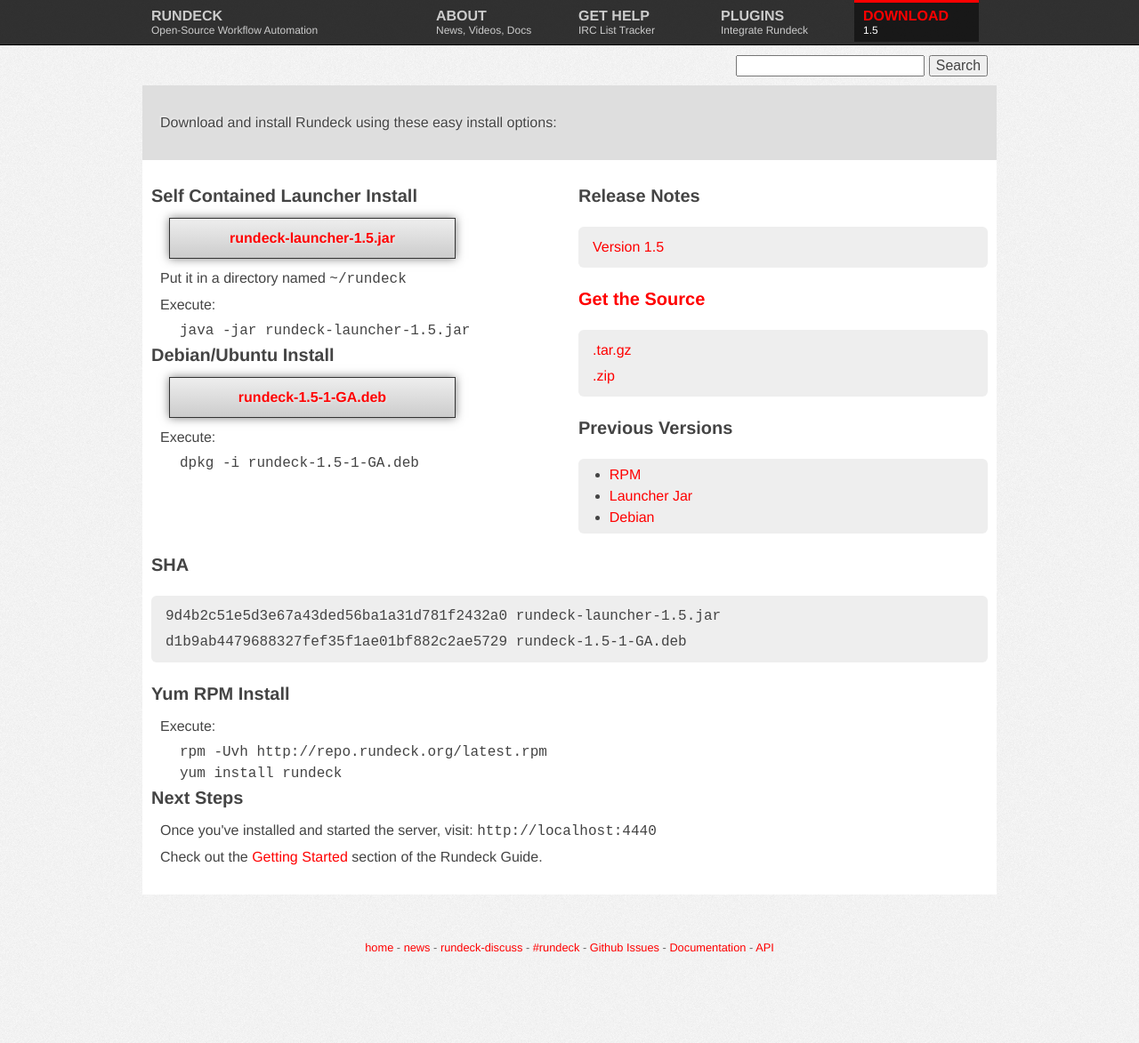
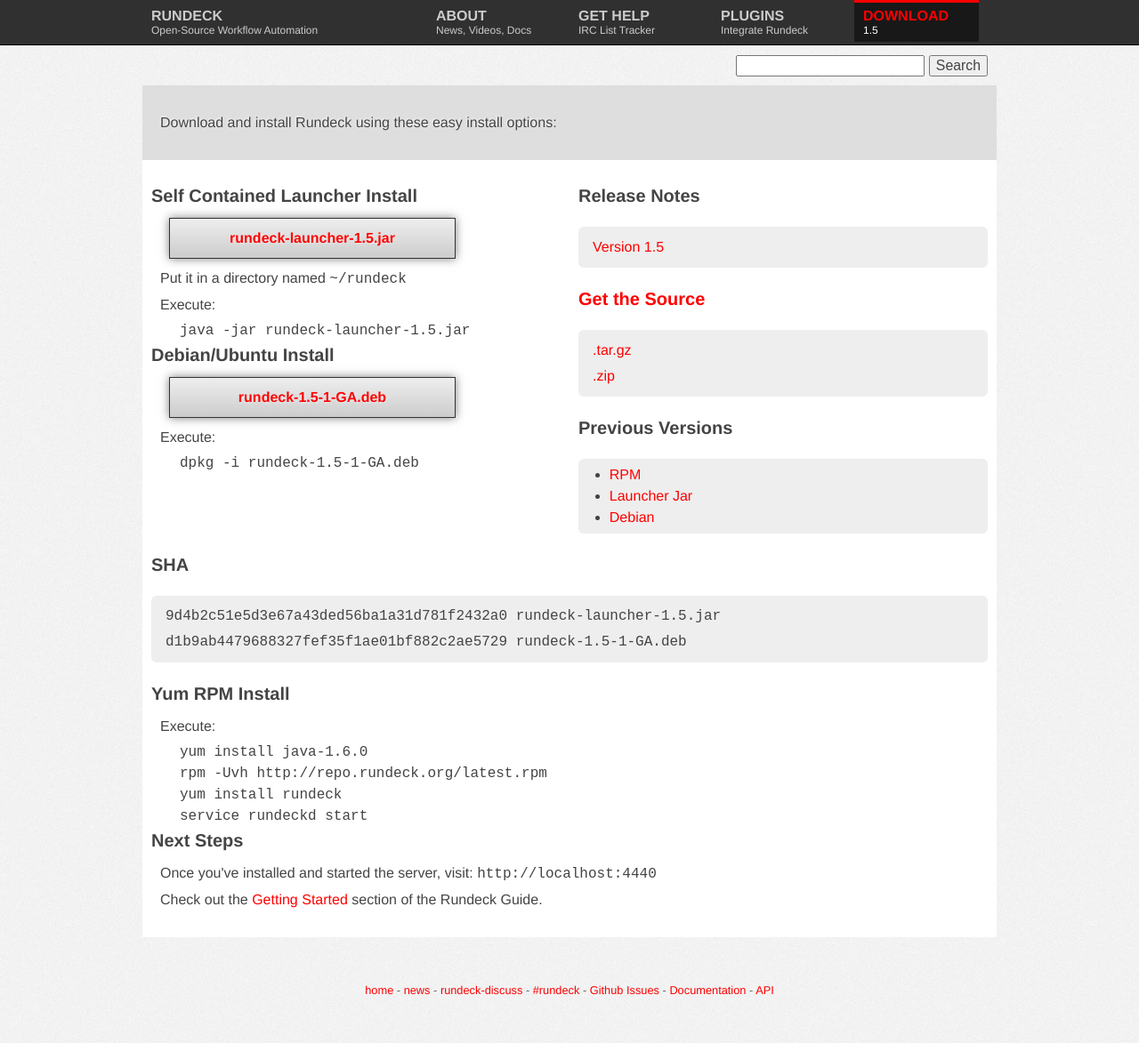
Before and after one commit to rundeck/rundeck-ghpages, a Jekyll site: the page built from downloads.html, in a window 1280 px wide. Shown: the whole page at 89% size. Built offline with Jekyll 4.4.1, drawn with Linux system fonts in a browser that asks for light colours; nearby versions of some CDN libraries; before the commit the page ends 1125 px from its top, so only the background shows below that.

Commit message:
improved rpm install example.
show java install and service start.

```diff
--- a/downloads.html
+++ b/downloads.html
@@ -93,9 +93,13 @@
 
                      <p>Execute:</p>
                      <div style="margin-left:2em;">
+                       <code>yum install java-1.6.0</code>
+                       <br>
                      <code>rpm -Uvh http://repo.rundeck.org/latest.rpm</code>
                      <br>
                      <code>yum install rundeck</code>
+                     <br>
+                     <code>service rundeckd start</code>
                    </div>
 
                    <h2>Next Steps</h2>
```
